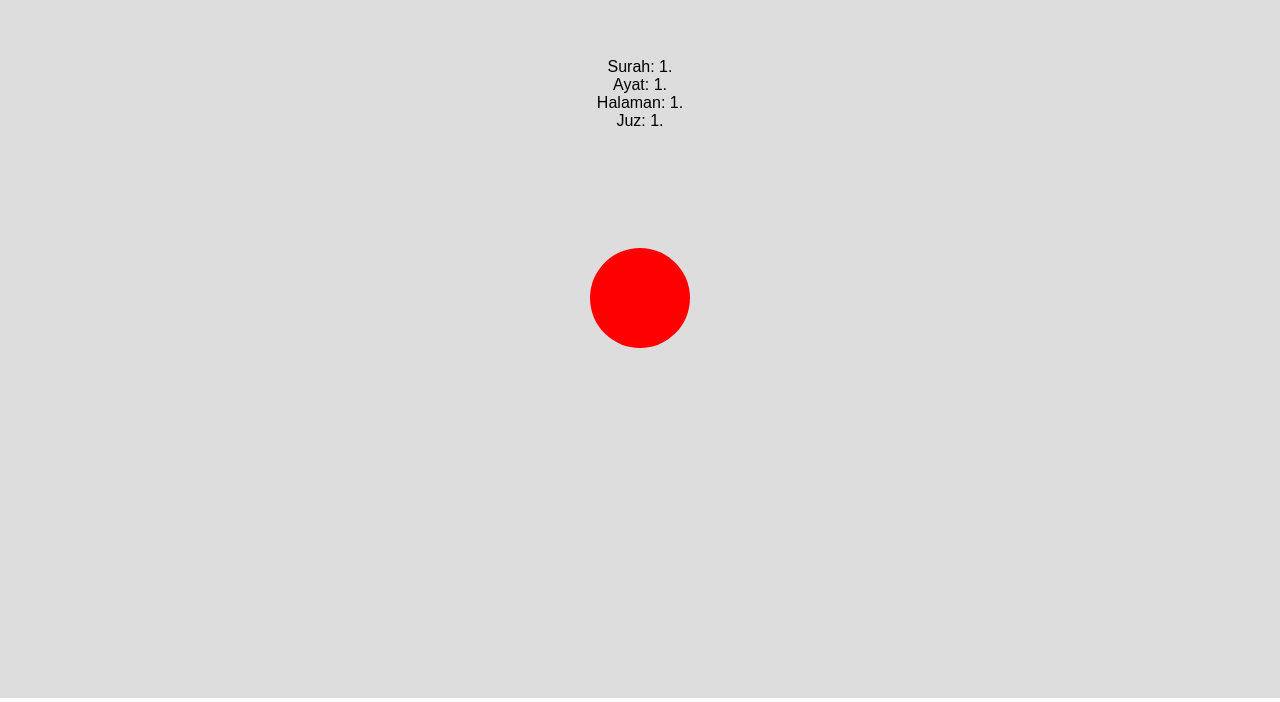
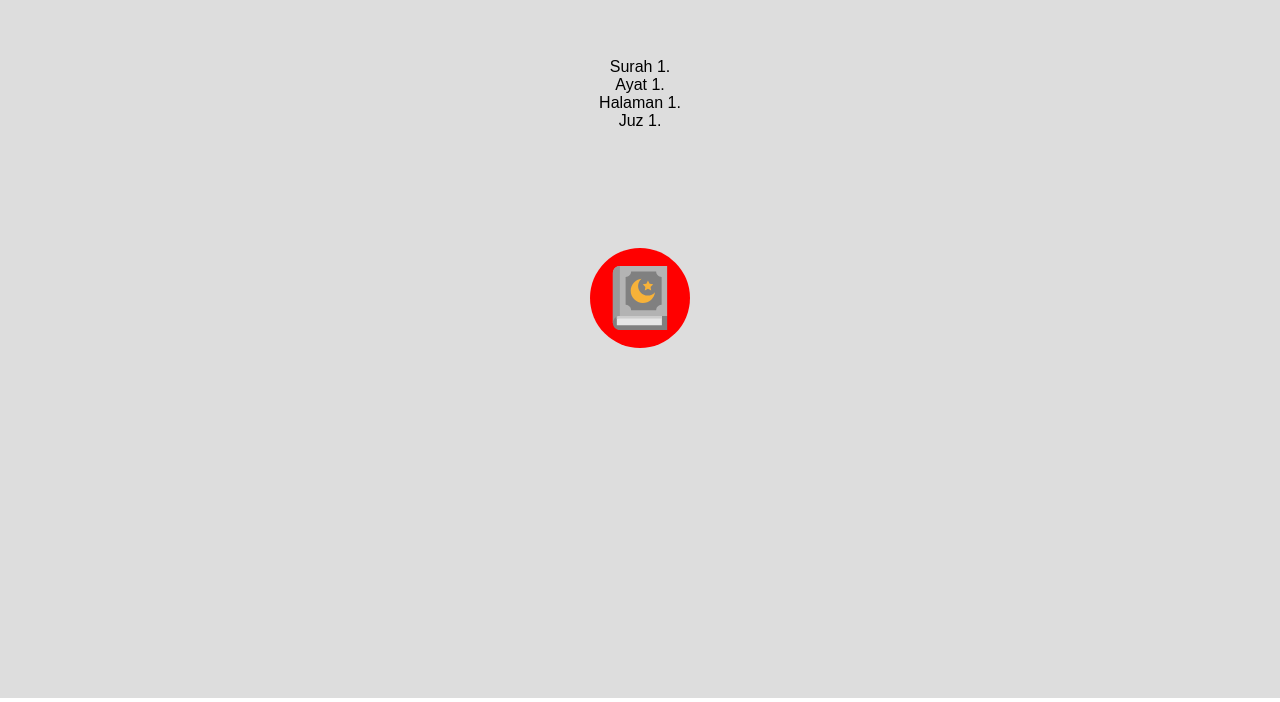
Before and after one commit to motekar/access-qurani, a SvelteKit app: page / in a window 1280 px wide. Shown: the part 102-804 px from the top of the page. Built offline with nearby package versions, Linux system fonts and the light colour scheme.

Commit message:
feat: add logo

```diff
--- a/src/routes/Player.svelte
+++ b/src/routes/Player.svelte
@@ -4,6 +4,7 @@
 	import * as utils from '$lib/utils';
 	import { localStore } from '$lib/localStore';
 	import { derived, type Writable } from 'svelte/store';
+	import { base } from '$app/paths';
 
 	let wrap: HTMLElement;
 	let liveRegion: HTMLElement;
@@ -12,7 +13,7 @@
 	let preloader1: HTMLAudioElement;
 	let preloader2: HTMLAudioElement;
 	let preloader3: HTMLAudioElement;
-	const beep = new Audio(utils.beepData);
+	let beep: HTMLAudioElement;
 
 	let currentIndex: Writable<number> = localStore('index', 0);
 
@@ -215,6 +216,8 @@
 
 		initSensors();
 
+		beep = new Audio(utils.beepData);
+
 		preloader1 = new Audio();
 		preloader1.preload = 'auto';
 		preloader2 = new Audio();
@@ -231,15 +234,17 @@
 
 <button on:touchend={onTouchEnd}>
 	<div class="info">
-		Surah: {$current.sura}.<br />
-		Ayat: {$current.aya}.<br />
-		Halaman: {$current.page}.<br />
-		Juz: {$current.juz}.
+		Surah {$current.sura}.<br />
+		Ayat {$current.aya}.<br />
+		Halaman {$current.page}.<br />
+		Juz {$current.juz}.
 	</div>
 	<audio preload="auto" bind:this={player} on:ended={actions.nextAya}></audio>
 	<div class="wrap idle" bind:this={wrap}>
 		<div class="scroller" bind:this={scroller}>
-			<div class="circle"></div>
+			<div class="circle">
+				<img src="{base}/img/quran.svg" alt="Logo Akses Qurani" />
+			</div>
 			<div class="sensor top"></div>
 			<div class="sensor right"></div>
 			<div class="sensor bottom"></div>
@@ -299,6 +304,9 @@
 		text-align: center;
 		line-height: 100px;
 		cursor: pointer;
+		display: flex;
+		align-items: center;
+		justify-content: center;
 	}
 	.idle .circle {
 		background-color: #f00;
```
Also changed, not shown: static/img/quran.svg (added), 27 other files (tests, documents, lock files or other folders).
